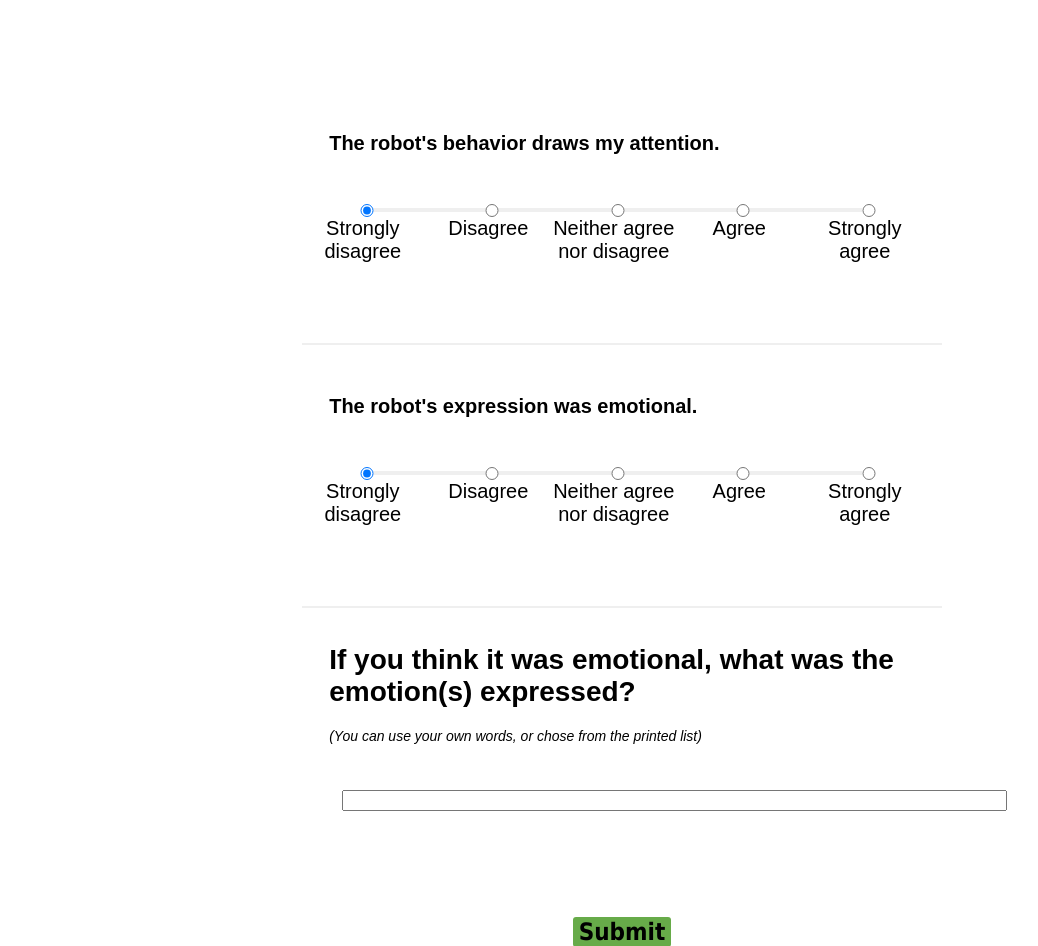
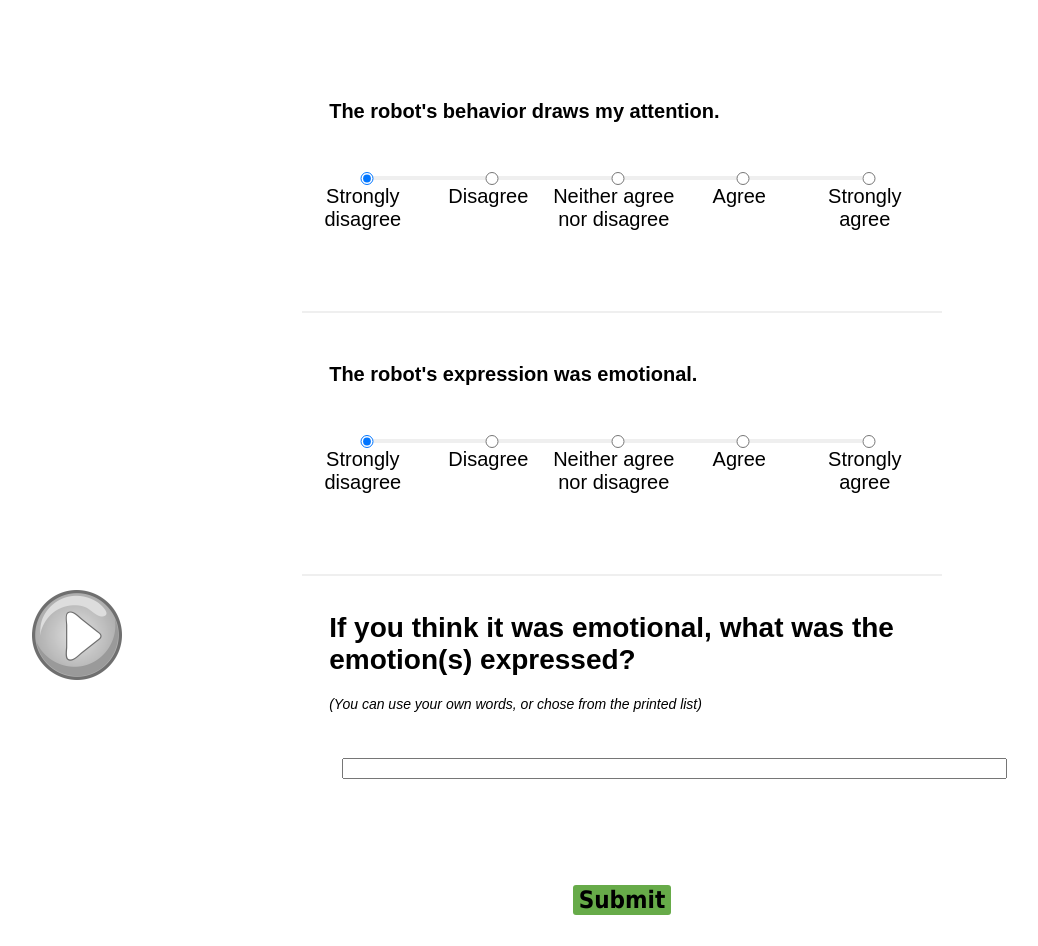
Before and after one commit to minamar/galatea, a Django app: template evalemo/templates/wasEmotion.html in a window 1280 px wide. Shown: the top 946 px of the page, without its empty margins (18-1056 px from the left). After the commit the page ends 915 px from the top, so only its background shows below. Run offline with Django 3.2, Linux system fonts and the light colour scheme; tables that the repository leaves empty hold one stand-in row (values such as "Sample post"); the template is opened without the code that fills it: values that come from a table or form of the project are taken from there, most other values are stand-ins (such as "Sample title", 1, 10 or a date in 2020); some libraries are stand-ins or nearby versions.

Commit message:
add play button Task2/likert

```diff
--- a/evalemo/templates/wasEmotion.html
+++ b/evalemo/templates/wasEmotion.html
@@ -88,16 +88,23 @@ position: fixed
   font-family: Tahoma;
 }
 
+.play {
+    position: fixed;
+    left: 50px;
+    bottom: 150px;
+    width: 7%;
+	margin: 0px;
+	margin-bottom: -30px;
+	outline:none;
+}
 
 form .buttons .clear {background-color: #e9e9e9;}
 form .buttons .submit {background-color: #67ab49;}
 form .buttons .clear:hover {background-color: #ccc;}
 form .buttons .submit:hover {background-color: #14892c;}
 
+    </style>
 
-
-
-    </style>
 </head>
 
 <body>
@@ -107,8 +114,8 @@ form .buttons .submit:hover {background-color: #14892c;}
 
     <form action="" method="post">
         {% csrf_token %}
-        </br>
-        </br>
+        <!--        </br>-->
+        <!--        </br>-->
 
 
         {% for field in form.visible_fields %}
@@ -162,4 +169,38 @@ form .buttons .submit:hover {background-color: #14892c;}
     </form>
 
 </div>
+
+
+<input id="play_button" class="play" type="image" src="{% static 'images/buttonPlay.png' %}" name="replay"/>
+
+<script src="https://ajax.googleapis.com/ajax/libs/jquery/3.2.0/jquery.min.js"></script>
+
+<script src="{% static 'js/robotutils.js' %}"></script>
+
+<script>
+		 var flag = '{{flag}}';
+		 // if (flag==1) {
+  	// 		$("#submit_button").hide();
+  	// 		}
+
+		var state = '{{state}}'; //passed with the evaluation form
+		$(document).ready(function(){
+		    $("#play_button").click(function(){
+		    	$("#play_button").hide();
+		    	$("#submit_button").hide();
+
+		        $.ajax({
+		        	url: (state == 1) ? "/ajaxplay" : "/ajaxplayTR",
+
+
+				   success: function(response) {
+				     	$("#play_button").show();
+		    			$("#submit_button").show();
+				   }
+				});
+
+		    });
+		});
+
+</script>
 </body>
```
Lines whose indentation alone changed are shown as unchanged.
